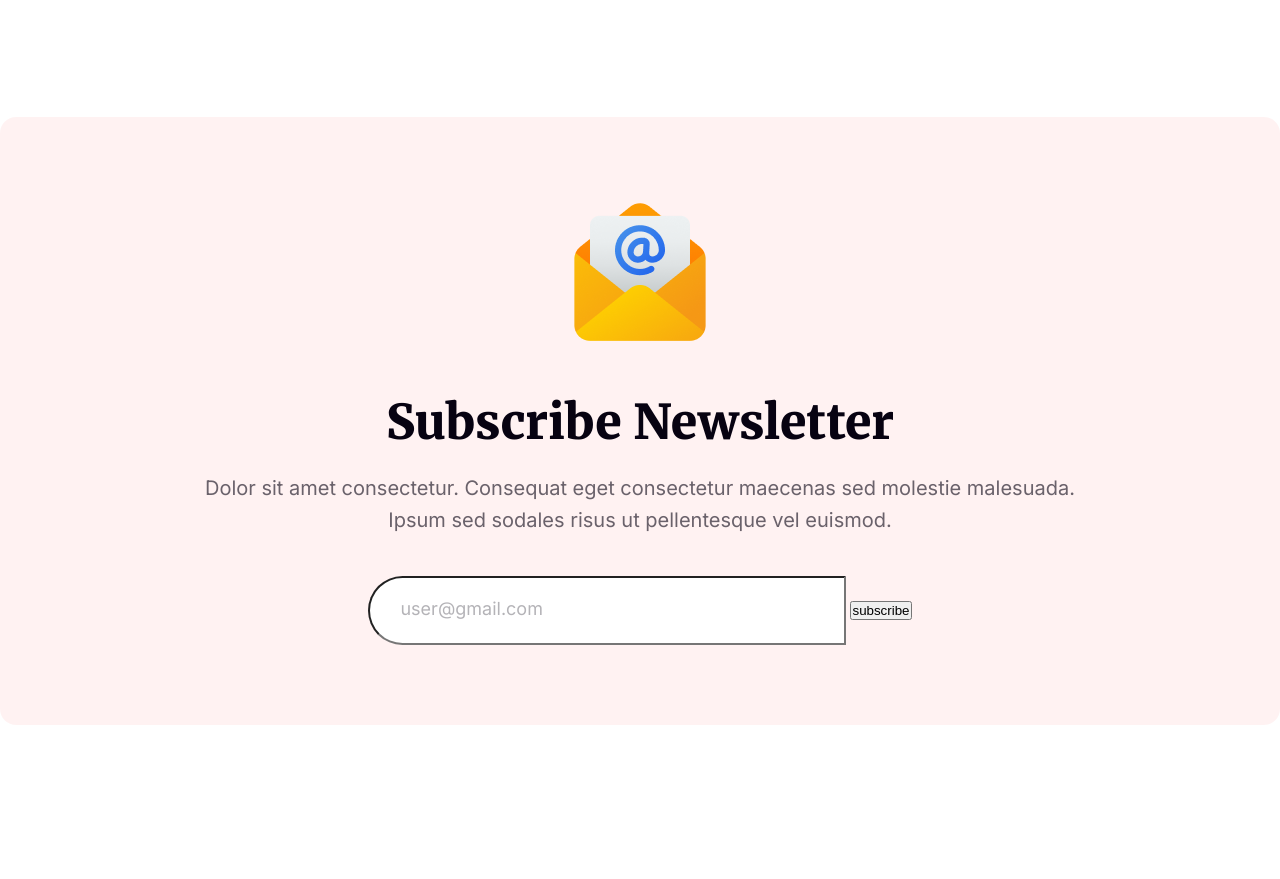
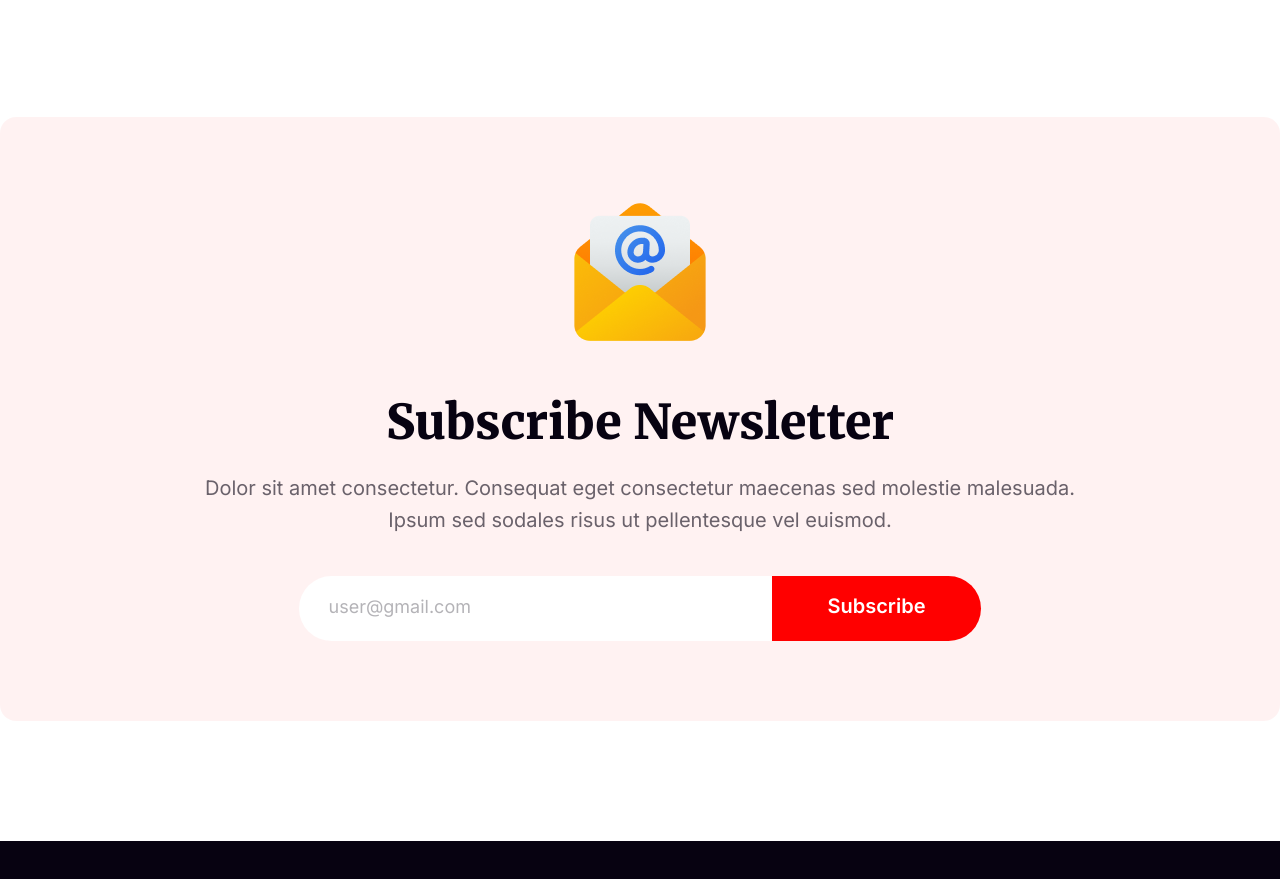
Before and after one commit to Shahriar-Hossain-Alvi/project-01-New-Year-New-Mission, a plain HTML site: page index.html in a window 1280 px wide. Shown: the part 4085-4964 px from the top of the page. Before the commit the page ends 4810 px from the top, so only its background shows below. Drawn offline with Linux system fonts and the light colour scheme.

Commit message:
subscribe part completed

```diff
--- a/css/style.css
+++ b/css/style.css
@@ -267,6 +267,9 @@ header {
 }
 
 /* subscribe part start */
+#subscribe{
+    margin-bottom: 120px;
+}
 
 .sub-container {
     border-radius: 16px;
@@ -278,15 +281,15 @@ header {
     text-align: center;
 }
 
-.sub-items{
+.sub-items {
     padding: 0 200px;
 }
 
-.sub-img{
+.sub-img {
     margin-bottom: 40px;
 }
 
-.sub-texts h2{
+.sub-texts h2 {
     color: #070211;
     text-align: center;
     font-family: 'Merriweather', serif;
@@ -296,7 +299,7 @@ header {
     padding-bottom: 20px;
 }
 
-.sub-texts p{
+.sub-texts p {
     color: rgba(7, 2, 17, 0.60);
     text-align: center;
     font-family: 'Inter', sans-serif;
@@ -305,16 +308,39 @@ header {
     padding-bottom: 40px;
 }
 
-.sub-texts form input[type="email"]{
+.sub-texts form input[type="email"] {
     padding: 25px 267px 25px 30px;
     border-top-left-radius: 50px;
     border-bottom-left-radius: 50px;
-    background: #FFF;
+    background: #fff;
+    border-right: 0;
+    border: transparent;
 }
 
-.sub-texts form input::placeholder{
+.sub-texts form input::placeholder {
     color: rgba(7, 2, 17, 0.30);
     font-family: 'Inter', sans-serif;
     font-size: 18px;
     line-height: normal;
 }
+
+.sub-texts form input[type="button"] {
+    padding: 18px 56px 23px 56px;
+    border-left: 0;
+    margin-left: -5px;
+    border-radius: 0px 50px 50px 0px;
+    background: #F00;
+    color: #FFF;
+    font-family: 'Inter', sans-serif;
+    font-size: 20px;
+    font-weight: 600;
+    text-transform: capitalize;
+    border: transparent;
+}
+
+/* footer part start */
+
+footer{
+    padding: 120px 0;
+    background: #070211;
+}
--- a/index.html
+++ b/index.html
@@ -124,7 +124,7 @@
         <!-- portfolio part end -->
 
         <!-- subscribe part start -->
-        <section>
+        <section id="subscribe">
             <div class="container">
                 <div class="sub-container">
                     <div class="sub-items">
```
